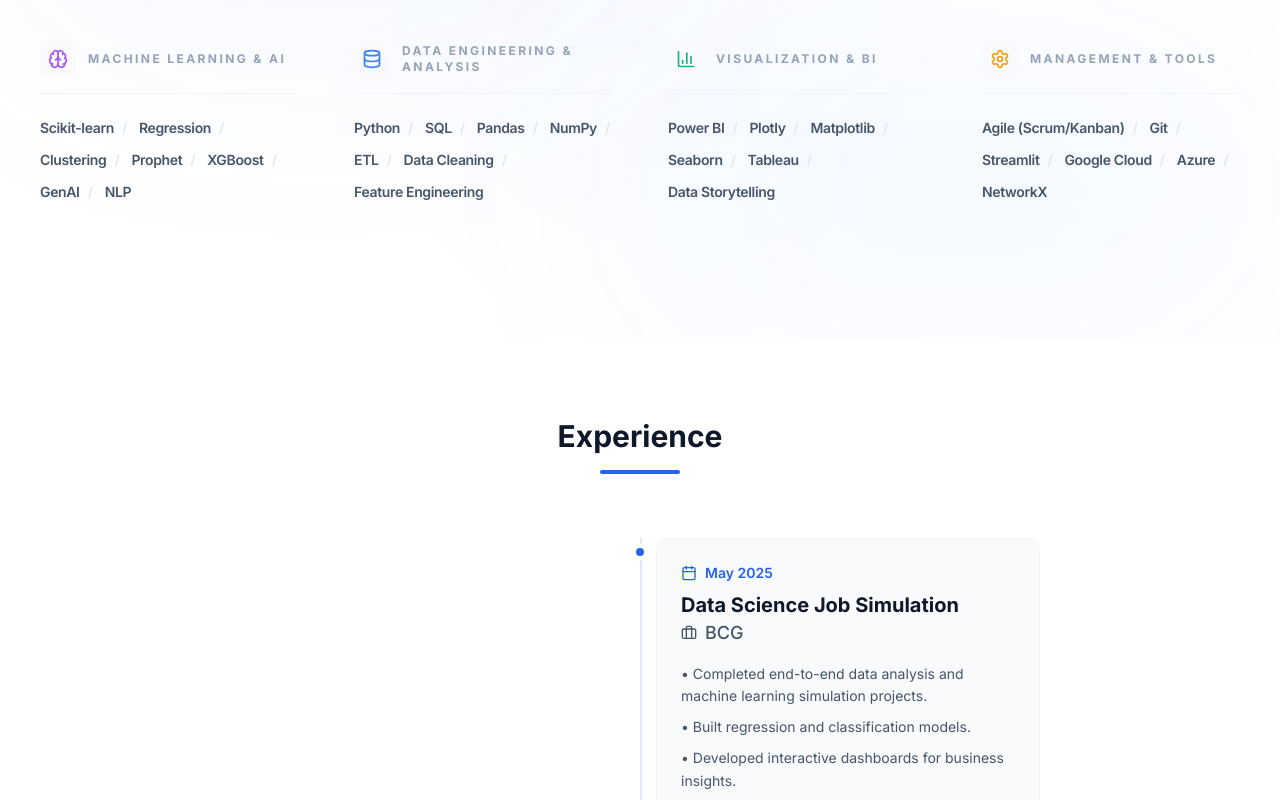
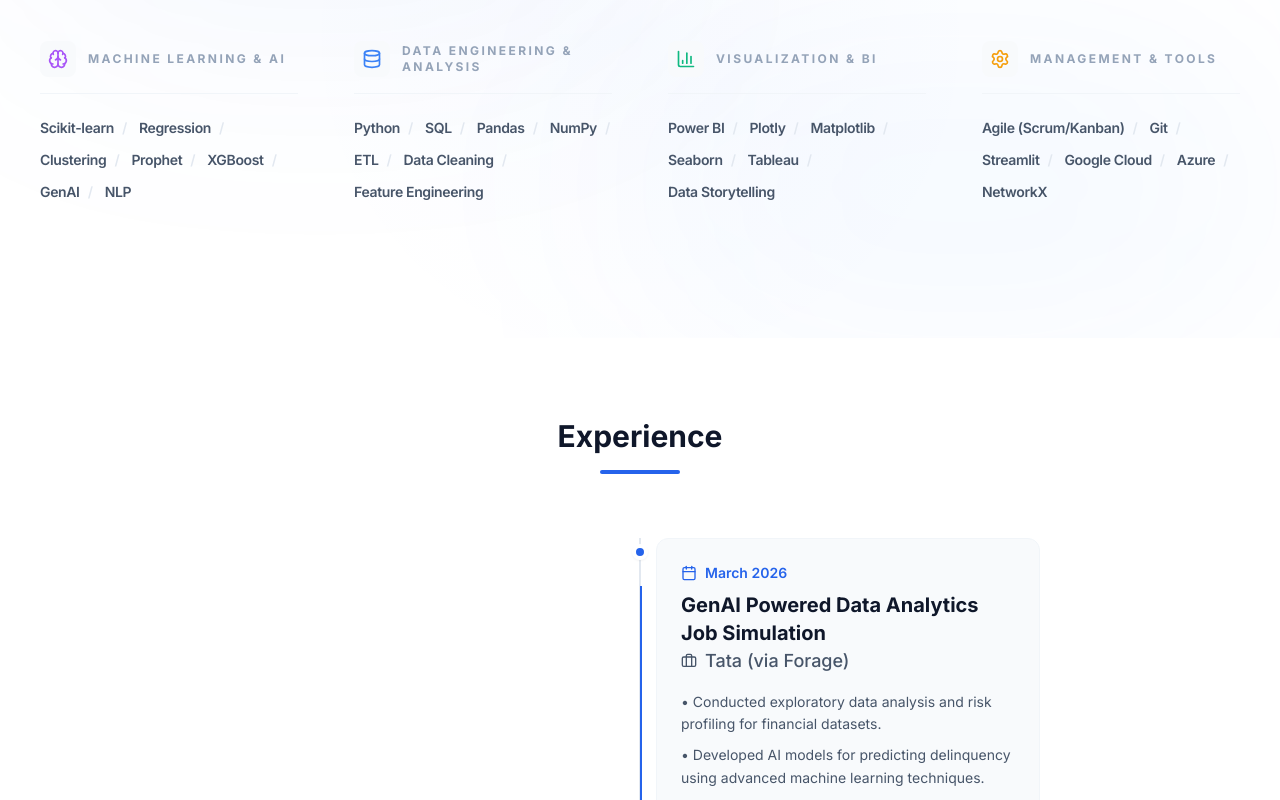
Before and after one commit to 03abhay/portfolio, a React (Vite) app: page / in a window 1280 px wide. Shown: the part 2000-2800 px from the top of the page. Built offline with nearby package versions, Linux system fonts and the light colour scheme.

Commit message:
Update Experience.tsx

```diff
--- a/components/Experience.tsx
+++ b/components/Experience.tsx
@@ -1,27 +1,39 @@
 import React from 'react';
+import { motion, useScroll, useSpring, useTransform } from 'framer-motion';
 import { Briefcase, Calendar } from 'lucide-react';
 import { Experience as ExperienceType } from '../types';
 import { Reveal } from './Reveal';
 
 const experiences: ExperienceType[] = [
   {
+    role: "GenAI Powered Data Analytics Job Simulation",
+    company: "Tata (via Forage)",
+    period: "March 2026",
+    details: [
+      "Conducted exploratory data analysis and risk profiling for financial datasets.",
+      "Developed AI models for predicting delinquency using advanced machine learning techniques.",
+      "Created comprehensive business reports and data storytelling for collections strategy.",
+      "Implemented an AI-driven collections strategy to optimize recovery processes."
+    ]
+  },
+  {
     role: "Data Science Job Simulation",
     company: "BCG",
     period: "May 2025",
     details: [
       "Completed end-to-end data analysis and machine learning simulation projects.",
-      "Built regression and classification models.",
-      "Developed interactive dashboards for business insights."
+      "Built regression and classification models to solve business use cases.",
+      "Developed interactive dashboards to communicate insights to stakeholders."
     ]
   },
   {
-    role: "Data Analyst",
-    company: "Nullclass (Remote Internship)",
+    role: "Data Analyst Intern",
+    company: "Nullclass Edutech",
     period: "Jan - Feb 2025",
     details: [
-      "Conducted extensive data manipulation and trend analysis.",
-      "Used Python and Power BI to translate complex findings into business strategy.",
-      "Reporting and visualization."
+      "Conducted extensive data manipulation, trend analysis, and reporting using Python and Power BI.",
+      "Translated complex data findings into actionable business strategies.",
+      "Improved data visualization efficiency by 30% through optimized dashboard design."
     ]
   },
   {
@@ -29,17 +41,24 @@ const experiences: ExperienceType[] = [
     company: "O7 Services, Jalandhar",
     period: "Jun - Jul 2024",
     details: [
-      "Worked on real-world datasets to build predictive models.",
-      "Performed exploratory data analysis (EDA).",
-      "Presented actionable insights to improve outcomes."
+      "Worked on real-world datasets to build and evaluate predictive models.",
+      "Performed exploratory data analysis (EDA) to identify patterns and anomalies.",
+      "Presented actionable insights to improve project outcomes and model accuracy."
     ]
   }
 ];
 
 const Experience: React.FC = () => {
+  const { scrollYProgress } = useScroll();
+  const scaleY = useSpring(scrollYProgress, {
+    stiffness: 100,
+    damping: 30,
+    restDelta: 0.001
+  });
+
   return (
-    <section id="experience" className="py-20 bg-white dark:bg-slate-900 transition-colors duration-300">
-      <div className="max-w-4xl mx-auto px-4 sm:px-6 lg:px-8">
+    <section id="experience" className="py-20 bg-white dark:bg-slate-900 transition-colors duration-300 relative overflow-hidden">
+      <div className="max-w-4xl mx-auto px-4 sm:px-6 lg:px-8 relative z-10">
         <Reveal>
           <div className="text-center mb-16">
             <h2 className="text-3xl font-bold text-slate-900 dark:text-white transition-colors hover:text-primary duration-300 cursor-default">Experience</h2>
@@ -47,17 +66,24 @@ const Experience: React.FC = () => {
           </div>
         </Reveal>
 
-        <div className="space-y-12 relative before:content-[''] before:absolute before:left-4 md:before:left-1/2 before:top-0 before:bottom-0 before:w-0.5 before:bg-slate-200 dark:before:bg-slate-800 transition-colors">
+        <div className="space-y-12 relative">
+          {/* Animated Timeline Line */}
+          <div className="absolute left-4 md:left-1/2 top-0 bottom-0 w-0.5 bg-slate-200 dark:bg-slate-800 transform -translate-x-1/2"></div>
+          <motion.div
+            style={{ scaleY, originY: 0 }}
+            className="absolute left-4 md:left-1/2 top-0 bottom-0 w-0.5 bg-primary transform -translate-x-1/2 z-0"
+          ></motion.div>
+
           {experiences.map((exp, idx) => (
             <Reveal key={idx} delay={idx * 100} width="100%">
               <div className={`relative flex flex-col md:flex-row gap-8 ${idx % 2 === 0 ? 'md:flex-row-reverse' : ''}`}>
 
                 {/* Timeline Dot */}
-                <div className="absolute left-4 md:left-1/2 transform -translate-x-1/2 w-4 h-4 bg-primary rounded-full border-4 border-white dark:border-slate-900 shadow-sm mt-1.5 transition-all duration-300 z-10 hover:scale-150"></div>
+                <div className="absolute left-4 md:left-1/2 transform -translate-x-1/2 w-4 h-4 bg-primary rounded-full border-4 border-white dark:border-slate-900 shadow-sm mt-1.5 transition-all duration-300 z-10 hover:scale-125"></div>
 
                 {/* Content */}
                 <div className="ml-12 md:ml-0 md:w-1/2 px-4">
-                  <div className={`bg-slate-50 dark:bg-slate-800 p-6 rounded-xl border border-slate-100 dark:border-slate-700 transition-all duration-300 hover:shadow-xl hover:-translate-y-1 hover:border-primary/40 ${idx % 2 === 0 ? 'md:text-left' : 'md:text-right'}`}>
+                  <div className={`bg-slate-50 dark:bg-slate-800 p-6 rounded-xl border border-slate-100 dark:border-slate-700 transition-all duration-500 hover:shadow-lg hover:-translate-y-0.5 hover:border-primary/30 ${idx % 2 === 0 ? 'md:text-left' : 'md:text-right'}`}>
                     <div className={`flex flex-col ${idx % 2 === 0 ? 'md:items-start' : 'md:items-end'}`}>
                       <span className="inline-flex items-center text-sm font-semibold text-primary mb-2">
                         <Calendar className="w-4 h-4 mr-2" /> {exp.period}
```
